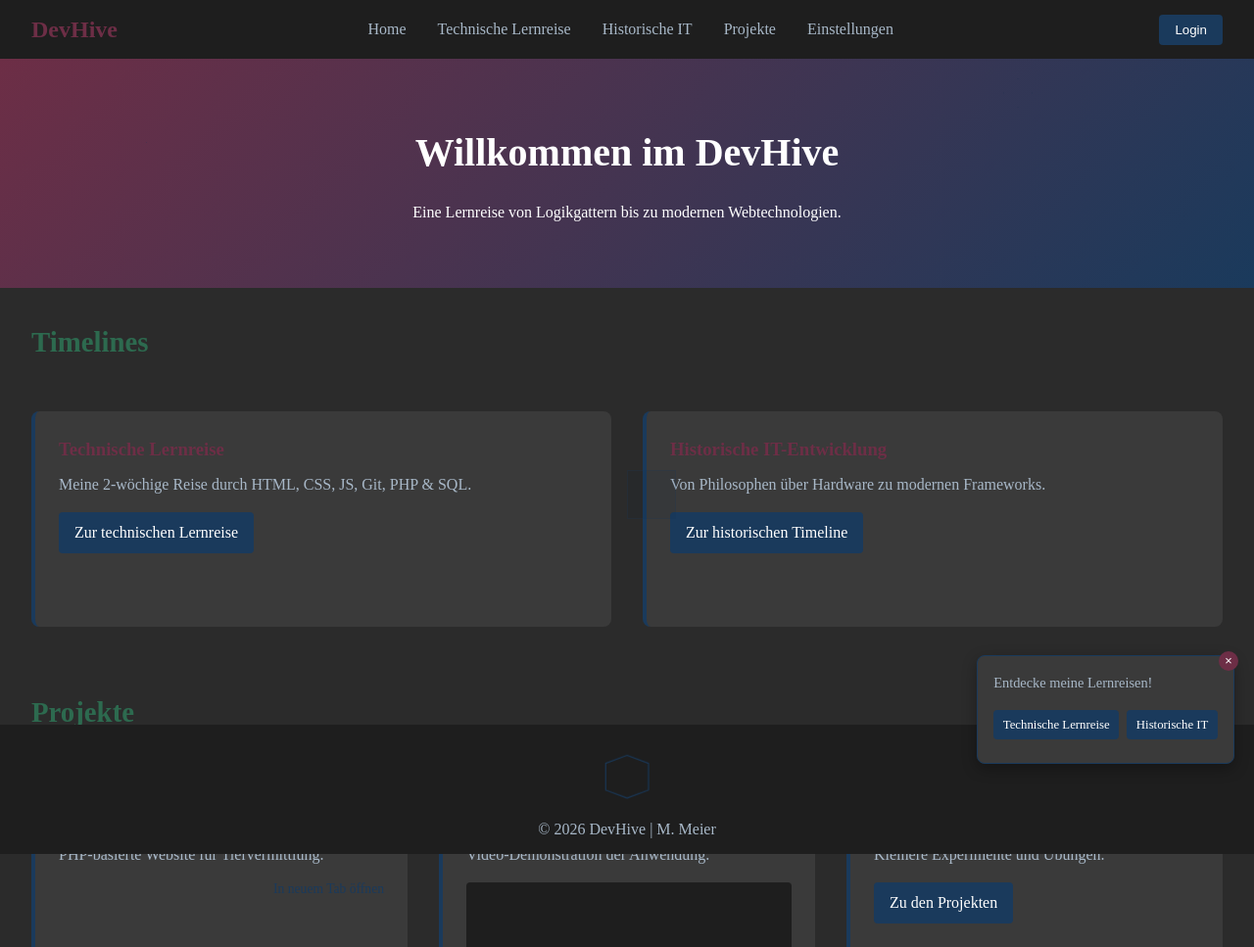
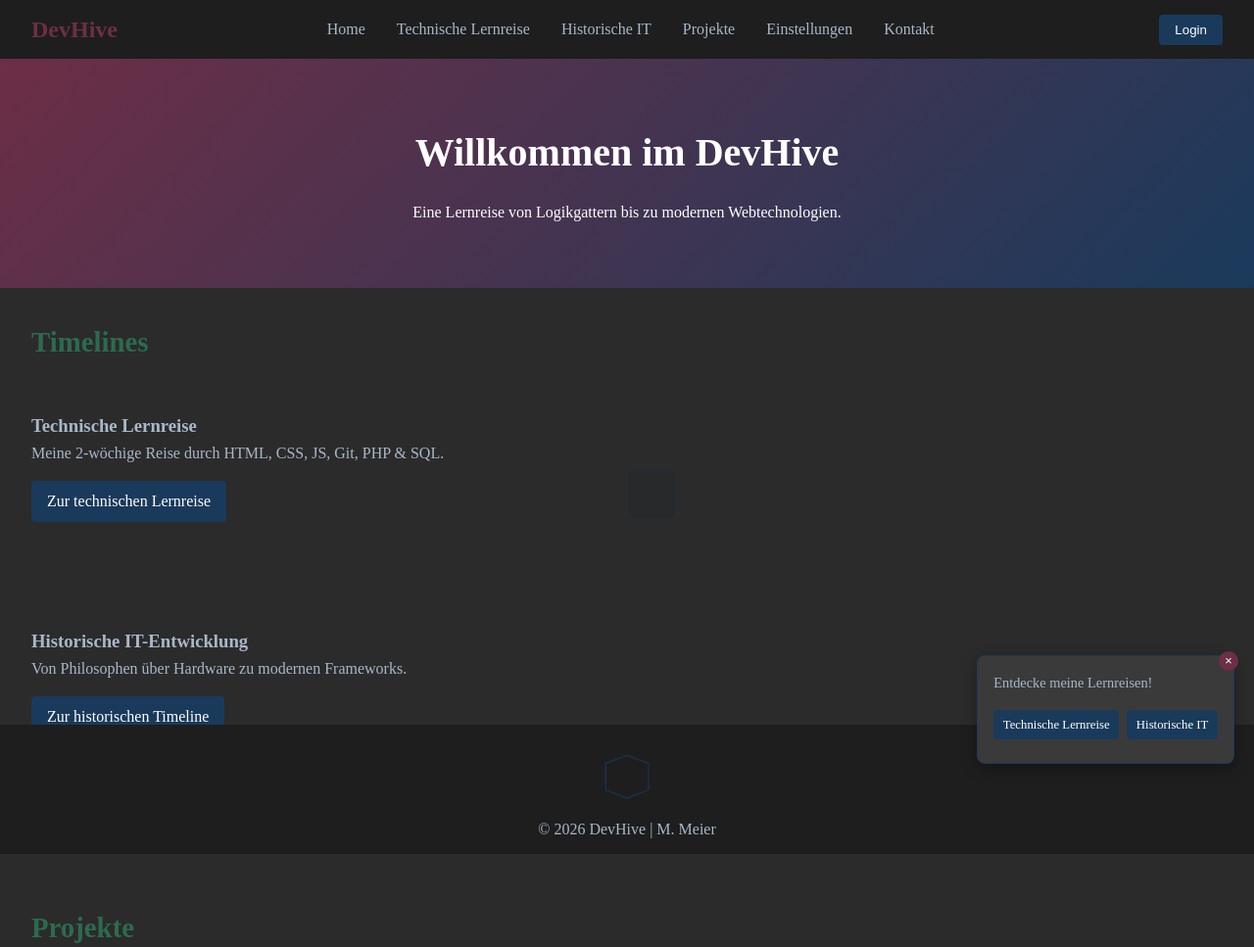
Before and after one commit to MMCodeMystic/devhive, a PHP site: page /index.php in a window 1280 px wide. Shown: the top 967 px of the page at 98% size. Run offline with PHP 8.4, Linux system fonts and the light colour scheme; grey boxes are pictures that could not be loaded.

Commit message:
Fix: Kontakt-Link zurück in Navbar, CSS-Dopplungen entfernt, Footer sticky am Viewport-Bottom, Burger-Menü funktioniert
Co-authored-by: MMCodeMystic <MMCodeMystic@users.noreply.github.com>

```diff
--- a/css/components.css
+++ b/css/components.css
@@ -1,41 +1,4 @@
-/* ===== Cards ===== */
-.cards {
-    display: grid;
-    grid-template-columns: 1fr;
-    gap: 2rem;
-}
-
-.card {
-    background: var(--card-bg);
-    padding: 1.5rem;
-    border-radius: 8px;
-    border-left: 4px solid var(--accent-blue);
-    transition: transform 0.3s, box-shadow 0.3s;
-    cursor: pointer;
-    color: var(--text);
-}
-
-.bright-mode .card {
-    color: var(--text-dark);
-}
-
-.card:hover {
-    transform: translateY(-5px);
-    box-shadow: 0 5px 15px rgba(0, 0, 0, 0.2);
-}
-
-.card h3 {
-    color: var(--accent-red);
-    margin-bottom: 0.5rem;
-}
-
-@media (min-width: 769px) {
-    .cards {
-        grid-template-columns: repeat(auto-fit, minmax(300px, 1fr));
-    }
-}
-
-/* ===== Timelines ===== */
+/* ===== Timelines =====
 .timeline-section {
     max-width: 1200px;
     margin: 0 auto;
@@ -151,7 +114,7 @@
     filter: sepia(0.2) contrast(1.1) invert(1);
 }
 
-/* ===== Filter-Buttons ===== */
+/* ===== Filter-Buttons =====
 .timeline-filters {
     display: flex;
     gap: 1rem;
@@ -179,7 +142,7 @@
     border-color: var(--accent-blue);
 }
 
-/* ===== Einstellungen-Seite ===== */
+/* ===== Einstellungen-Seite =====
 .settings-container {
     display: grid;
     grid-template-columns: 1fr;
--- a/css/layout.css
+++ b/css/layout.css
@@ -1,4 +1,4 @@
-/* ===== Header & Navbar - KORRIGIERT ===== */
+/* ===== Header & Navbar ===== */
 .header {
     display: flex;
     justify-content: space-between;
@@ -26,7 +26,7 @@
     color: var(--accent-red);
 }
 
-/* ===== Burger-Menü - FIXED ===== */
+/* ===== Burger-Menü ===== */
 .burger-menu {
     background: none;
     border: none;
@@ -48,7 +48,7 @@
     height: 30px;
 }
 
-/* ===== Navbar - FIXED ===== */
+/* ===== Navbar ===== */
 .navbar {
     display: none;
     position: fixed;
@@ -130,7 +130,7 @@
     padding: 0 1rem;
 }
 
-/* ===== Footer - FIXED ===== */
+/* ===== Footer ===== */
 .footer {
     text-align: center;
     padding: 0.75rem;
@@ -138,14 +138,17 @@
     margin-top: auto;
     z-index: 100;
     width: 100%;
+    position: fixed;
+    bottom: 0;
+    left: 0;
 }
 
 /* ===== Main Layout ===== */
 main {
     flex: 1;
     width: 100%;
-    min-height: calc(100vh - 120px);
-    padding-bottom: 2rem;
+    min-height: calc(100vh - 80px);
+    padding-bottom: 60px;
 }
 
 /* ===== Desktop Styles ===== */
@@ -207,6 +210,16 @@ main {
         margin-right: 2rem;
         padding: 0;
     }
+
+    .footer {
+        position: relative !important;
+        bottom: auto !important;
+    }
+
+    main {
+        min-height: calc(100vh - 120px);
+        padding-bottom: 2rem;
+    }
 }
 
 /* ===== Mobile Styles ===== */
@@ -241,10 +254,6 @@ main {
         padding: 50px 1rem 1rem !important;
     }
 
-    .nav-links {
-        gap: 0.25rem !important;
-    }
-
     /* Footer auf Mobile */
     .footer {
         padding: 0.75rem;
--- a/header.php
+++ b/header.php
@@ -52,6 +52,7 @@
                 <li><a href="timelines_historisch.php">Historische IT</a></li>
                 <li><a href="projekte.php">Projekte</a></li>
                 <li><a href="einstellungen.php">Einstellungen</a></li>
+                <li><a href="kontakt.php">Kontakt</a></li>
             </ul>
         </nav>
         <!-- Animierte Platonische Körper im Hintergrund -->
```
Also changed, not shown: css/cards.css (+20 -20 lines).
